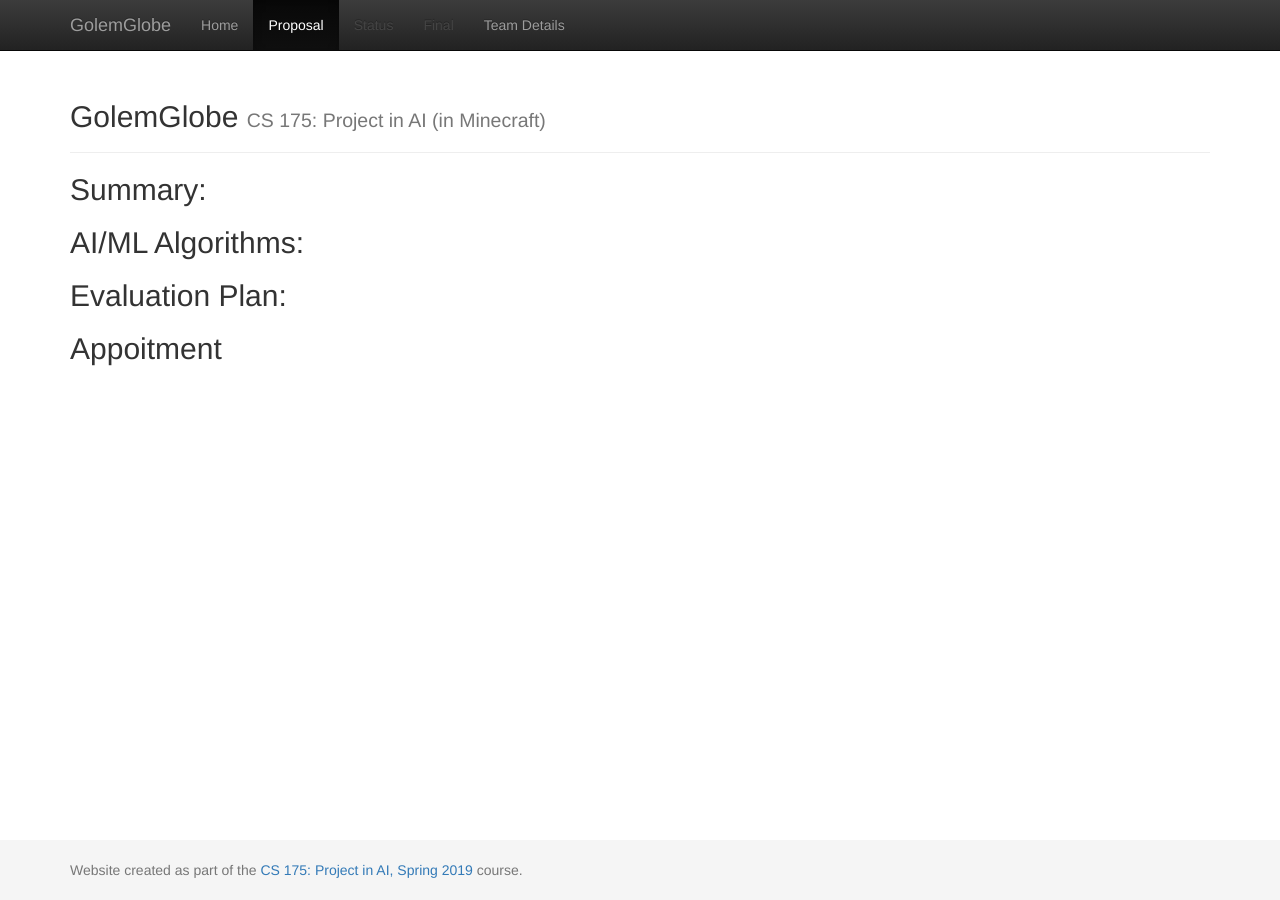
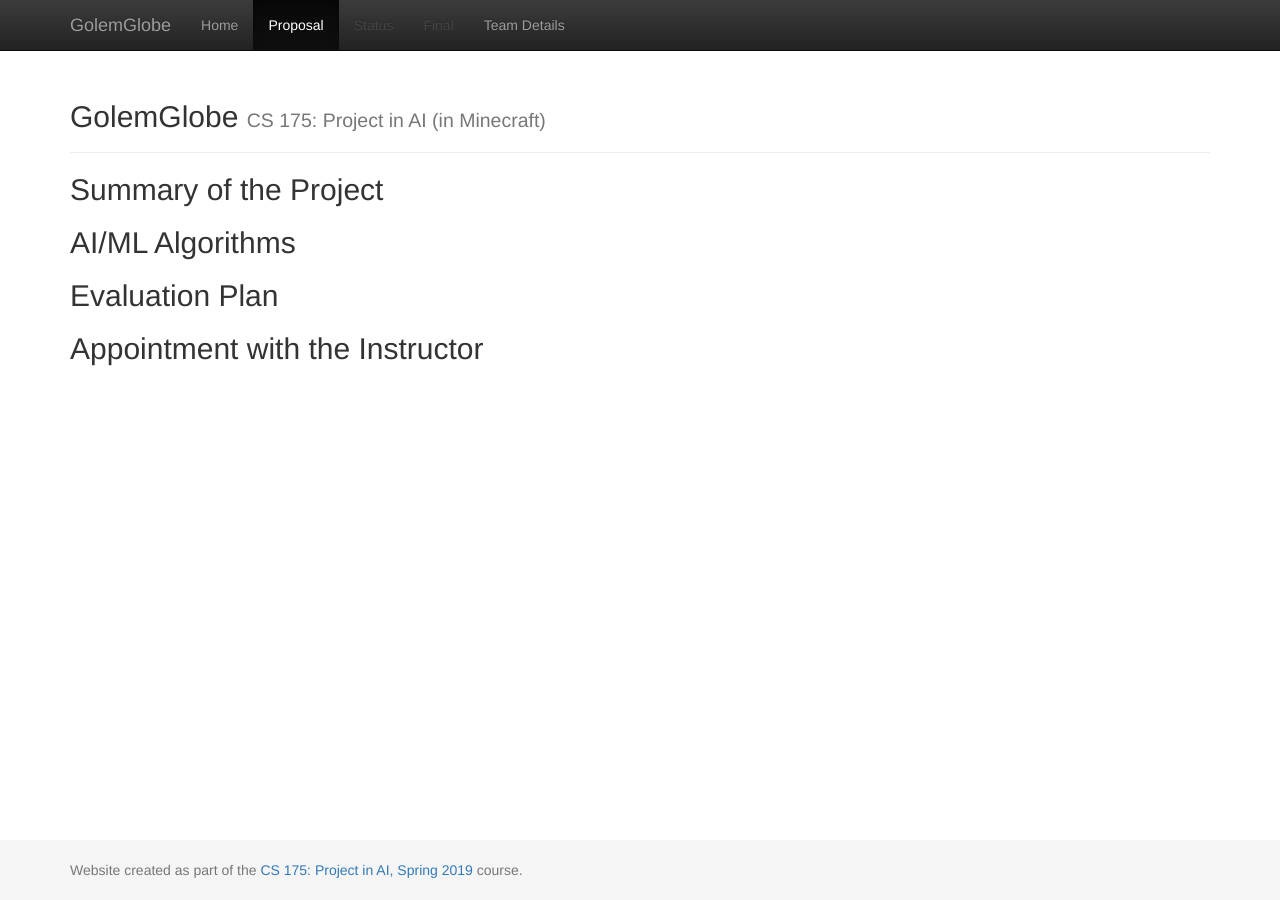
Before and after one commit to SalehO/GolumGlobe, a Jekyll site: the page built from docs/proposal.md, in a window 1280 px wide. Built offline with Jekyll 4.4.1, drawn with Linux system fonts in a browser that asks for light colours.

Commit message:
Update proposal.md

```diff
--- a/docs/proposal.md
+++ b/docs/proposal.md
@@ -3,10 +3,10 @@ layout: default
 title: Proposal
 ---
 
-## Summary:
+## Summary of the Project
 
-## AI/ML Algorithms:
+## AI/ML Algorithms
 
-## Evaluation Plan:
+## Evaluation Plan
 
-## Appoitment
+## Appointment with the Instructor
```
